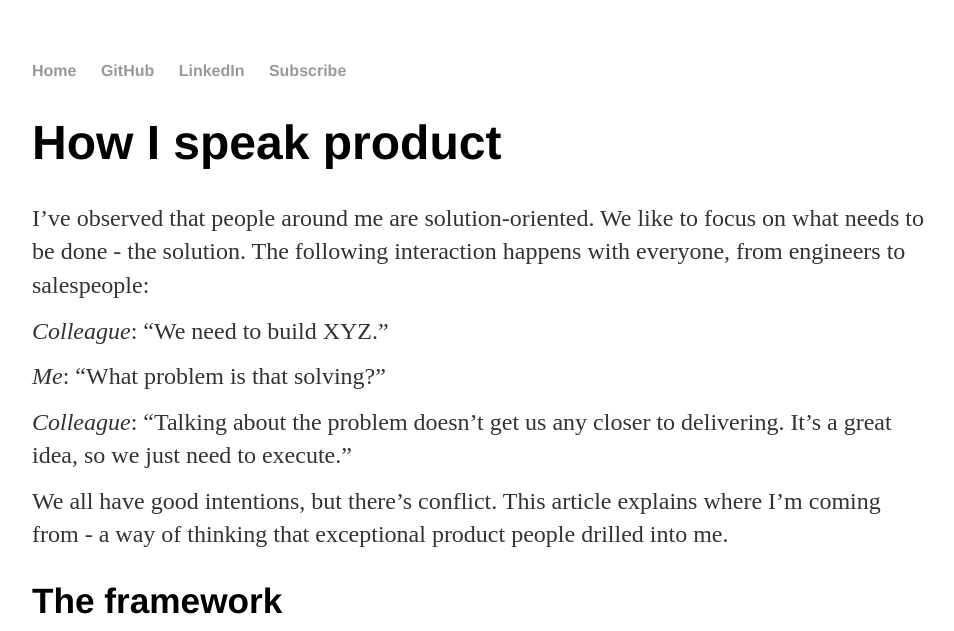
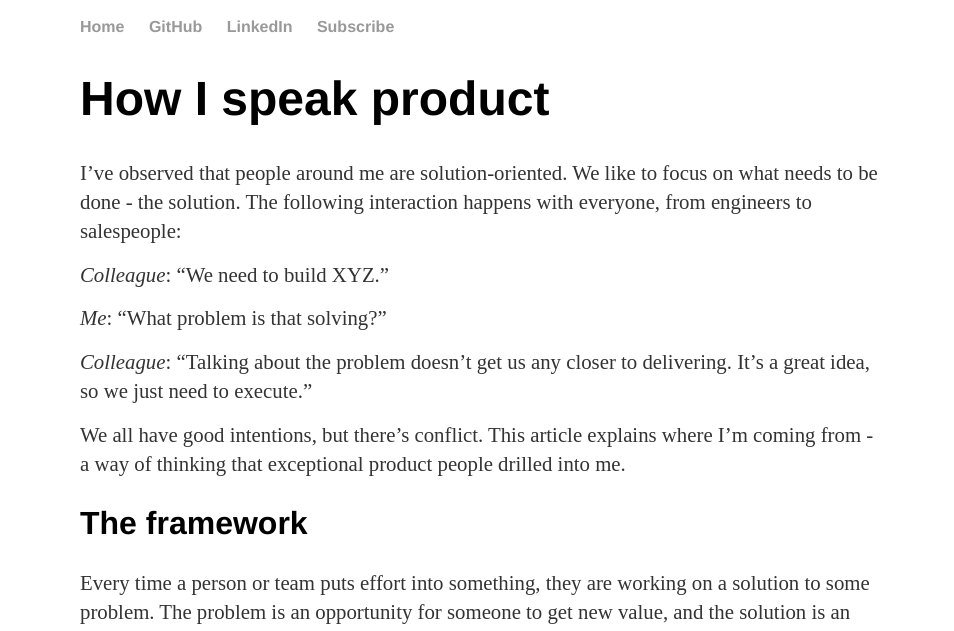
Before and after one commit to curiousest/curiousest.github.io, a Jekyll site: the page built from _posts/2020-05-25-how-i-speak-product.md, in a window 1280 px wide. Shown: the top 631 px of the page, without its empty margins (160-1114 px from the left). Built offline with Jekyll 4.4.1, drawn with Linux system fonts in a browser that asks for light colours.

Commit message:
Improve styling of posts and front page.

```diff
--- a/css/main.css
+++ b/css/main.css
@@ -1,6 +1,7 @@
 body {
-    margin: 60px auto;
-    width: 70%;
+    margin-right: auto;
+    margin-left: auto;
+    width: 50rem;
 }
 li {
     line-height: 1.4em;
@@ -28,11 +29,11 @@ h1 {
     font-family:'Helvetica', 'Arial', 'Sans-Serif';
 }
 h2 {
-    font-size: 2.2em;
+    font-size: 2em;
     font-family:'Helvetica', 'Arial', 'Sans-Serif';
 }
 h3 {
-    font-size: 1.8em;
+    font-size: 1.6em;
     font-family:'Helvetica', 'Arial', 'Sans-Serif';
 }
 h4 {
@@ -40,7 +41,7 @@ h4 {
     font-family:'Helvetica', 'Arial', 'Sans-Serif';
 }
 div.post ul li {
-    font-size: 1.4em;
+    font-size: 1.3em;
     line-height: 1.4em;
     color: #333;
 }
@@ -68,21 +69,21 @@ div.post ol li li li {
     font-size: 90%;
 }
 p {
-    font-size: 1.5em;
+    font-size: 1.3em;
     line-height: 1.4em;
     color: #333;
-    margin-top: 0.5em;
-    margin-bottom: 0.5em;
+    margin-top: 0.7em;
+    margin-bottom: 0.7em;
 }
 details {
-    font-size: 1.5em;
+    font-size: 1.3em;
     line-height: 1.4em;
     color: #333;
     margin-top: 0.5em;
     margin-bottom: 0.5em;
 }
 table {
-    font-size: 1.5em;
+    font-size: 1.3em;
     border-spacing: 0.5em;
     color: #333;
 }
@@ -93,7 +94,8 @@ footer {
 
 ul.posts {
     margin: 20px auto 40px;
-    font-size: 1.5em;
+    font-size: 1.3em;
+    padding-inline-start: 0px;
 }
 
 ul.posts li {
@@ -132,3 +134,7 @@ button:focus {
     outline: 5px auto -webkit-focus-ring-color;
     outline-offset: -2px;
 }
+
+.frontpage-by-category li {
+    padding: 0.2em 0px;
+}
```
Also changed, not shown: index.html (+26 -26 lines).
